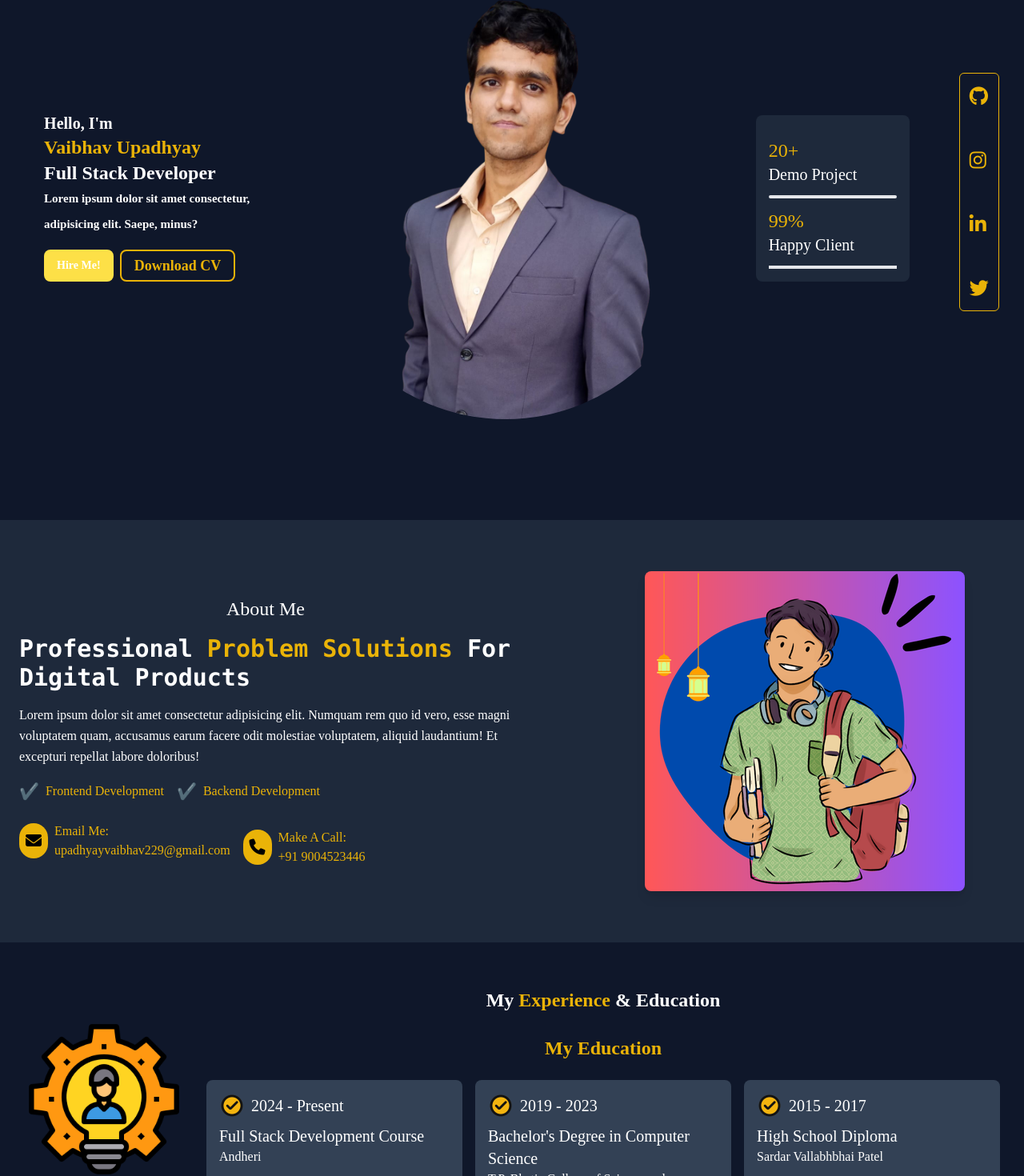
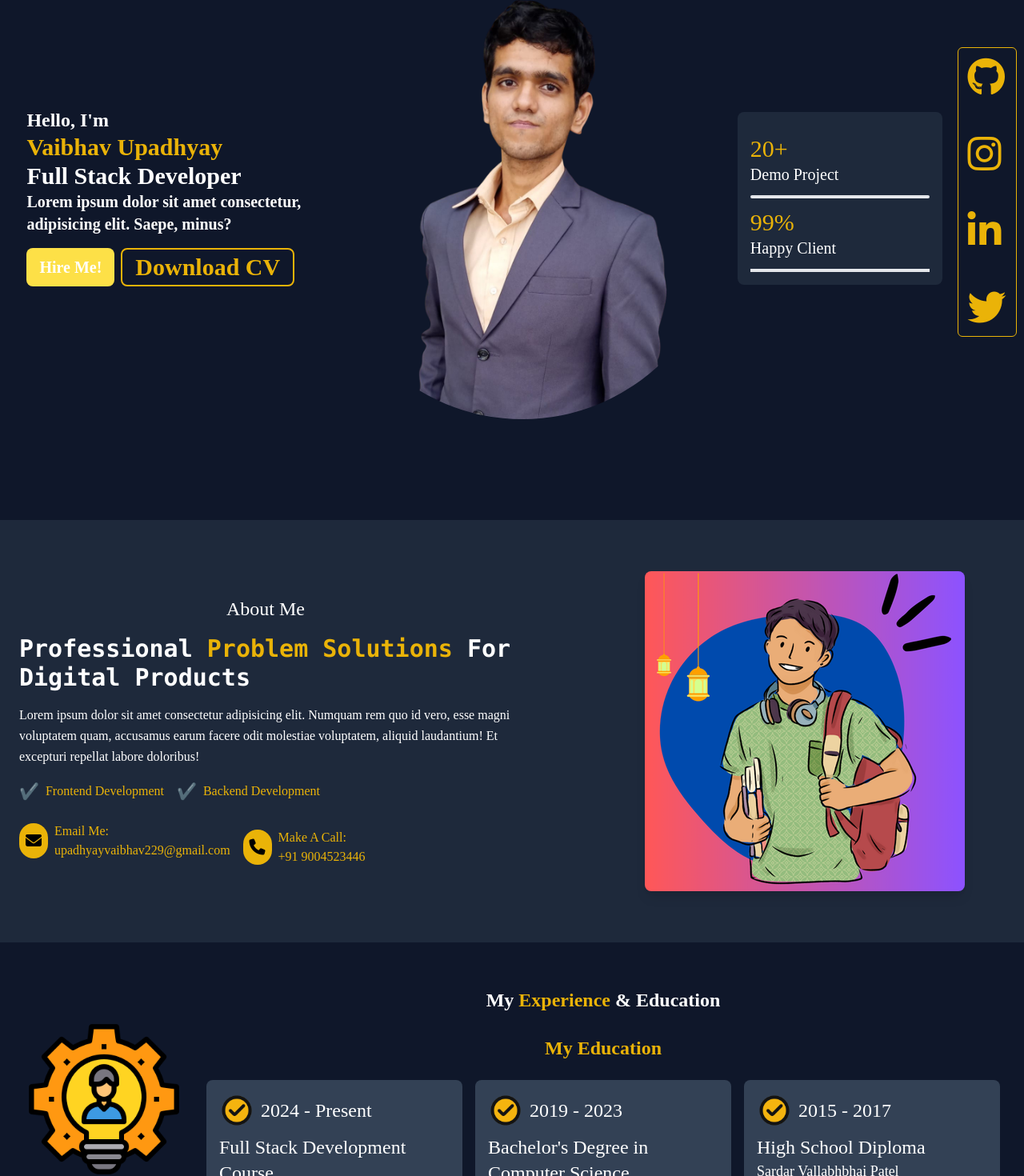
Before and after one commit to upadhyayvaibhav229/Portfolio, a React (Vite) app: page / in a window 1280 px wide. Shown: the part 194-1664 px from the top of the page at 80% size. Built offline with nearby package versions, Linux system fonts and the light colour scheme.

Commit message:
'messaege'

```diff
--- a/src/Components/AboutMe.jsx
+++ b/src/Components/AboutMe.jsx
@@ -6,11 +6,11 @@ const AboutMe = () => {
   const EducationCard = ({ year, title, location }) => (
     <div className="flex flex-col bg-slate-700 p-4 rounded-lg w-80">
       <div className="flex items-center">
-        <img className="w-8" src={Tick} alt="Tick Icon" />
-        <p className="text-white text-xl mx-2">{year}</p>
+        <img className="w-8 lg:w-11" src={Tick} alt="Tick Icon" />
+        <p className="text-white text-xl lg:text-2xl mx-2">{year}</p>
       </div>
-      <h2 className="text-xl text-white mt-2">{title}</h2>
-      <h3 className="text-md text-white">{location}</h3>
+      <h2 className="text-xl lg:text-2xl text-white mt-2">{title}</h2>
+      <h3 className="text-md lg:text-lg text-white">{location}</h3>
     </div>
   );
 
--- a/src/Components/Home.jsx
+++ b/src/Components/Home.jsx
@@ -8,28 +8,28 @@ const Home = () => {
 
     <div className="container dark:text-white dark:bg-slate-900 max-w-full flex flex-wrap justify-around items-center md:min-h-screen pb-10 py-5 mt-11 ">
       <div className="p-2 pt-5 ml-4">
-        <h1 className=" text-xl md:text-xl font-bold leading-6">
+        <h1 className=" text-xl md:text-xl lg:text-2xl font-bold leading-6">
           Hello, I'm
         </h1>
-        <h1 className="text-yellow-500 text-2xl md:text-2xl font-bold">
+        <h1 className="text-yellow-500 text-2xl md:text-2xl lg:text-3xl font-bold">
           Vaibhav Upadhyay
         </h1>
-        <h1 className=" text-3xl md:text-2xl font-bold leading-7">
+        <h1 className=" text-3xl md:text-2xl lg:text-3xl font-bold leading-7">
           Full Stack Developer
         </h1>
-        <p className=" font-bold text-lg md:text-[15px] leading-8">
+        <p className=" font-bold text-lg md:text-[15px] lg:text-xl leading-8">
           Lorem ipsum dolor sit amet consectetur, <br />
           adipisicing elit. Saepe, minus?
         </p>
         <div className="flex space-x-2">
-          <button className="px-4 py-2 mt-4 rounded-lg bg-yellow-300 hover:bg-yellow-400 text-sm md:text-sm font-semibold">
+          <button className="px-4 py-2 mt-4 rounded-lg bg-yellow-300 hover:bg-yellow-400 text-sm md:text-sm lg:text-xl font-semibold">
             Hire Me!
           </button>
           <a
               href={cv}
               download="My_cv.pdf"
             >
-              <button className="px-4 py-1 mt-4 rounded-lg bg-transparent border-2 border-yellow-500 text-yellow-500 hover:bg-yellow-400 hover:text-black text-sm md:text-lg font-semibold">
+              <button className="px-4 py-1 mt-4 rounded-lg bg-transparent border-2 border-yellow-500 text-yellow-500 hover:bg-yellow-400 hover:text-black text-sm md:text-2xl lg:text-3xl font-semibold">
                 Download CV
               </button>
             </a>
@@ -44,12 +44,12 @@ const Home = () => {
         />
       </div>
 
-      <div className="bg-slate-800 text-white rounded-lg h-50 w-64 md:w-48 p-4 mt-4">
+      <div className="bg-slate-800 text-white rounded-lg h-50 w-64 md:w-48 lg:w-64 p-4 mt-4">
         <div className="mt-3">
-          <h1 className="text-2xl text-yellow-500">20+</h1>
+          <h1 className="text-2xl lg:text-3xl text-yellow-500">20+</h1>
           <p className="text-xl">Demo Project</p>
           <div className="border-2 mt-3 rounded-lg"></div>
-          <h1 className="text-2xl text-yellow-500 mt-3">99%</h1>
+          <h1 className="text-2xl lg:text-3xl text-yellow-500 mt-3">99%</h1>
           <p className="text-xl">Happy Client</p>
           <div className="border-2 mt-3"></div>
         </div>
@@ -57,16 +57,16 @@ const Home = () => {
 
       <div className="hidden md:flex flex-col border border-yellow-500 gap-6 rounded-md">
         <a href="#">
-          <i className="fa-brands fa-github text-yellow-500 text-2xl p-3 hover:text-red-500 hover:bg-gray-800 rounded-lg cursor-pointer"></i>
+          <i className="fa-brands fa-github text-yellow-500 text-2xl lg:text-5xl p-3 hover:text-red-500 hover:bg-gray-800 rounded-lg cursor-pointer"></i>
         </a>
         <a href="#">
-          <i className="fa-brands fa-instagram text-yellow-500 text-2xl p-3 hover:text-pink-500 hover:bg-gray-800 rounded-lg cursor-pointer"></i>
+          <i className="fa-brands fa-instagram text-yellow-500 text-2xl lg:text-5xl p-3 hover:text-pink-500 hover:bg-gray-800 rounded-lg cursor-pointer"></i>
         </a>
         <a href="#">
-          <i className="fa-brands fa-linkedin-in text-yellow-500 text-2xl p-3 hover:text-blue-500 hover:bg-gray-800 rounded-lg cursor-pointer"></i>
+          <i className="fa-brands fa-linkedin-in text-yellow-500 text-2xl lg:text-5xl p-3 hover:text-blue-500 hover:bg-gray-800 rounded-lg cursor-pointer"></i>
         </a>
         <a href="#">
-          <i className="fa-brands fa-twitter text-yellow-500 text-2xl p-3 hover:text-blue-400 hover:bg-gray-800 rounded-lg cursor-pointer"></i>
+          <i className="fa-brands fa-twitter text-yellow-500 text-2xl lg:text-5xl p-3 hover:text-blue-400 hover:bg-gray-800 rounded-lg cursor-pointer"></i>
         </a>
       </div>
     </div>
```
